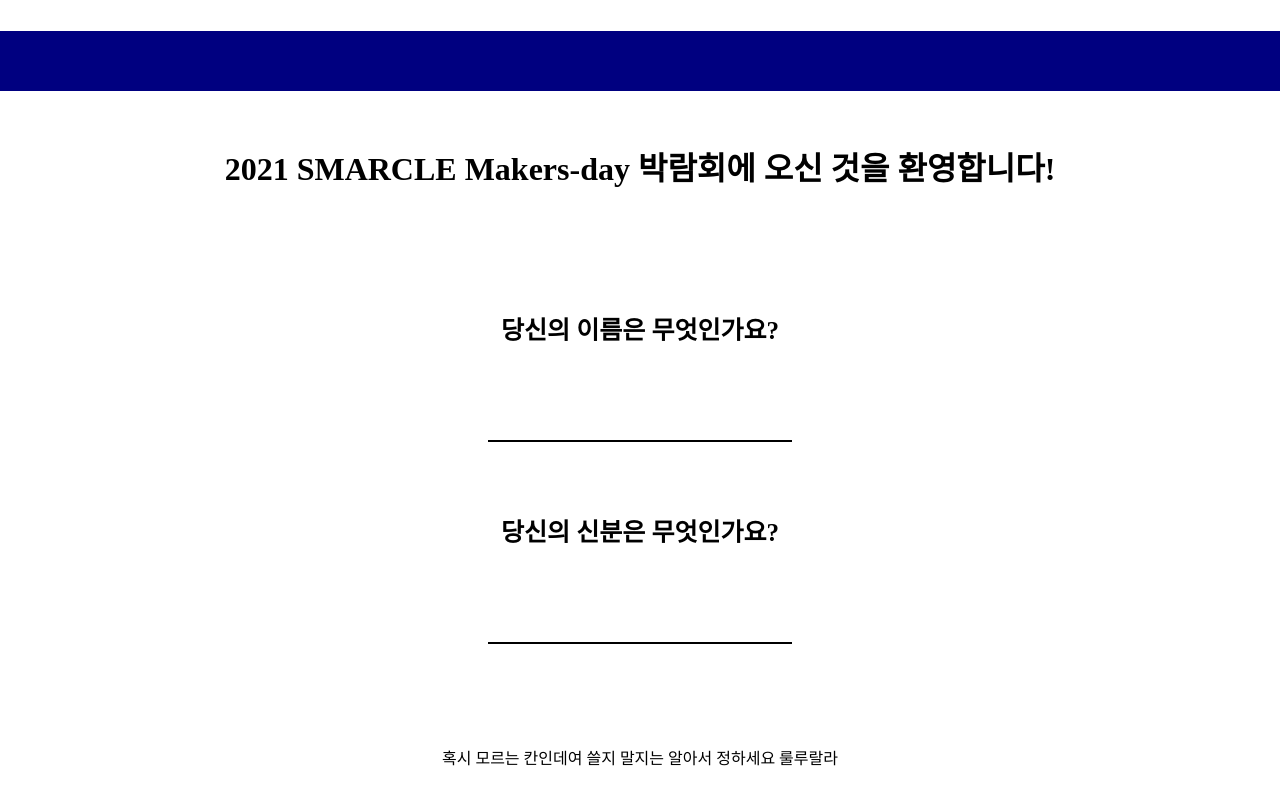
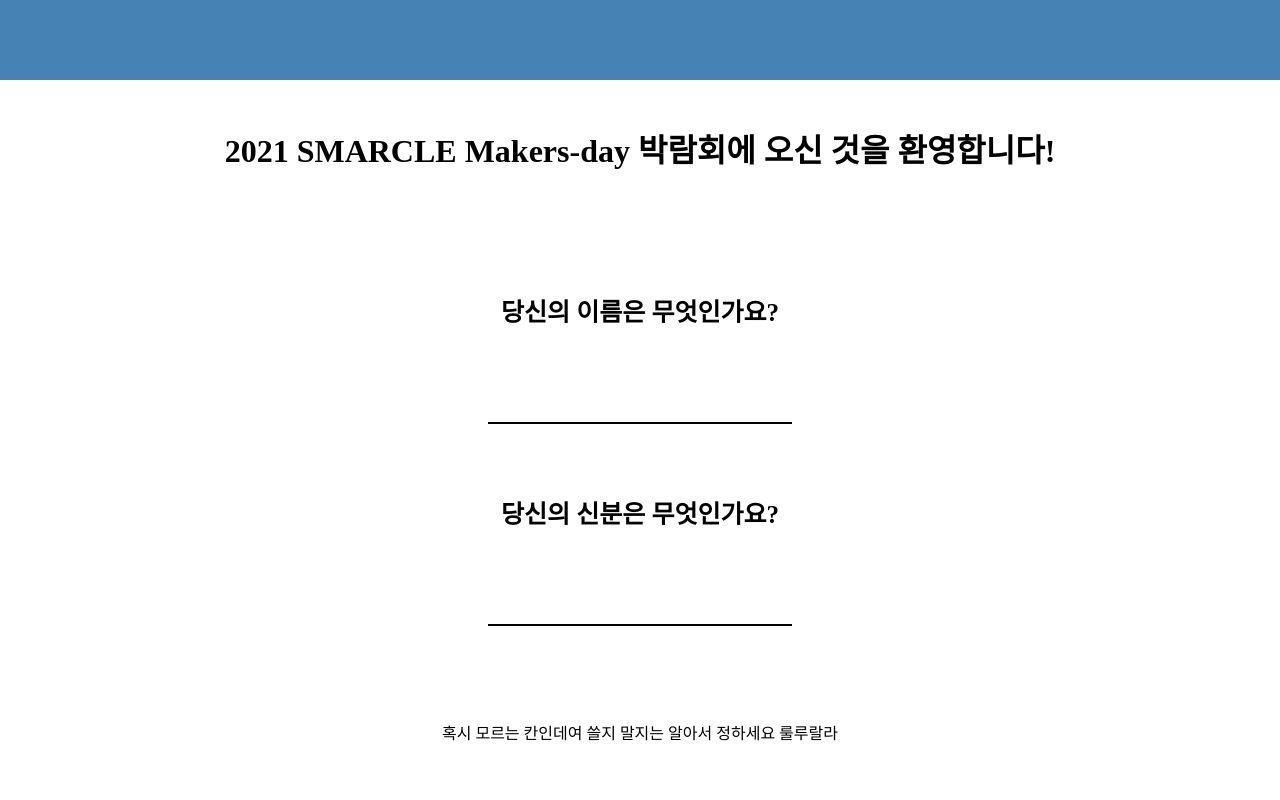
Before and after one commit to emilyjiminroh/smarcle-fair, a website built with Parcel: page login.html in a window 1280 px wide. Built offline with nearby package versions, Linux system fonts and the light colour scheme.

Commit message:
Update login ratio

```diff
--- a/css/login.css
+++ b/css/login.css
@@ -1,14 +1,26 @@
 .login-body {
   display: flex;
   flex-direction: column;
-  justify-content: space-evenly;
   align-items: center;
+}
+
+/* 비율 배정 */
+.menu-bar {
+  flex: 1 1 10%;
+}
+
+.login-main {
+  flex: 1 1 80%;
+}
+
+.login-footer {
+  flex: 1 1 10%;
 }
 
 .menu-bar {
   width: 100%;
   height: 60px;
-  background-color: navy;
+  background-color: steelblue;
 }
 
 .login-main {
@@ -49,7 +61,7 @@
 
 .ask form input:focus {
   outline: none;
-  border-bottom-color: blue;
+  border-bottom-color: steelblue;
 }
 
 .name,
```
